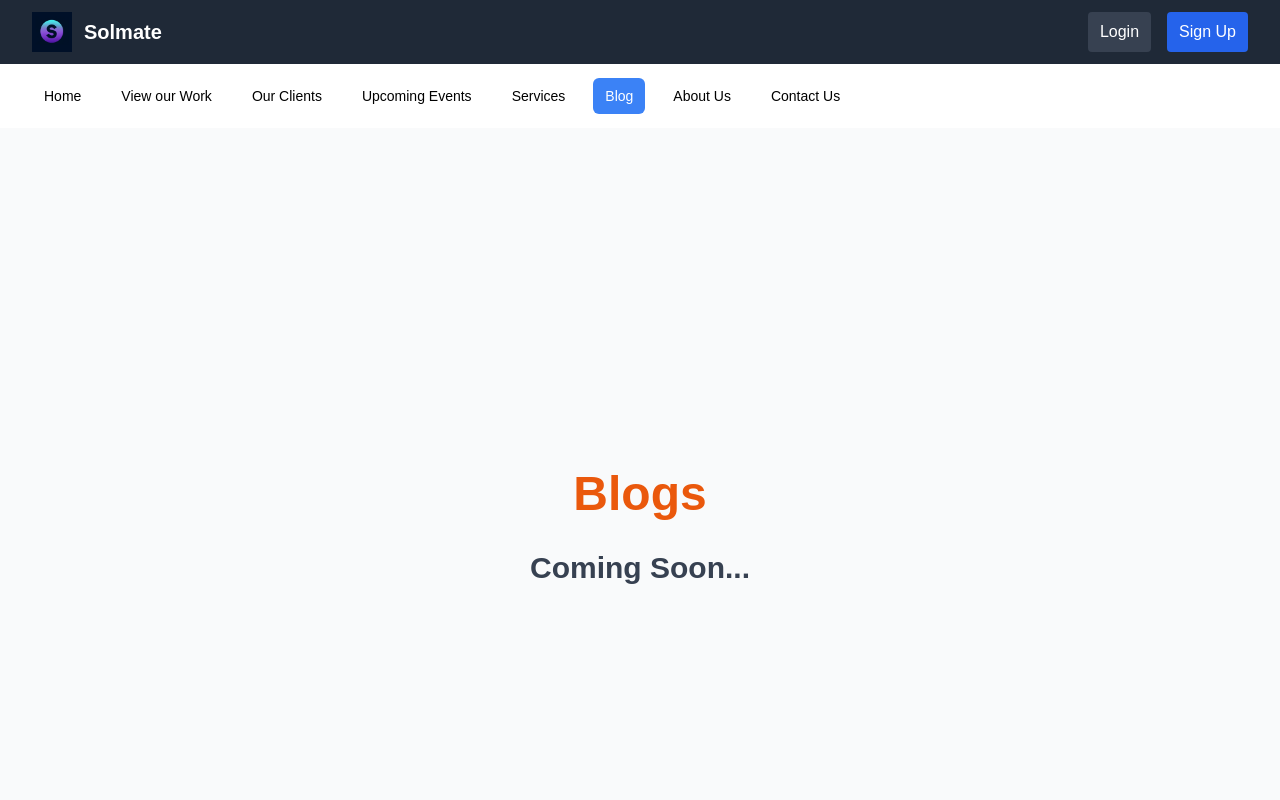
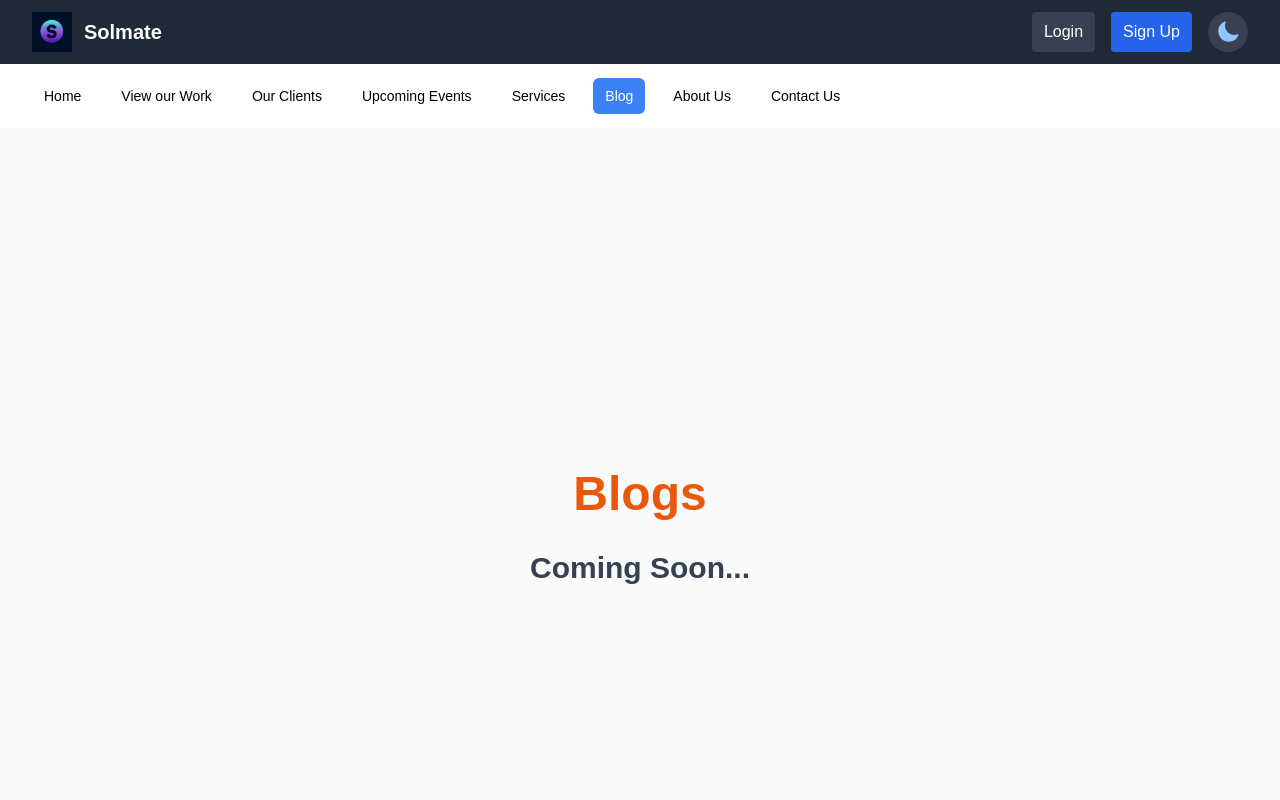
Before and after one commit to juanc07/solmate-next, a Next.js app: page /blog in a window 1280 px wide. Shown: the top 800 px of the page. Built offline with nearby package versions, Linux system fonts and the light colour scheme.

Commit message:
added light and dark mode toggle on header

```diff
--- a/package.json
+++ b/package.json
@@ -9,6 +9,7 @@
     "lint": "next lint"
   },
   "dependencies": {
+    "@heroicons/react": "^2.1.5",
     "@hookform/resolvers": "^3.9.0",
     "@radix-ui/react-checkbox": "^1.1.2",
     "@radix-ui/react-icons": "^1.3.0",
--- a/src/app/globals.css
+++ b/src/app/globals.css
@@ -2,19 +2,21 @@
 @tailwind components;
 @tailwind utilities;
 
+/* Basic Theme Variables */
 :root {
-  --background: #ffffff;
-  --foreground: #171717;
+  --background: #ffffff; /* Light background */
+  --foreground: #171717; /* Dark text */
 }
 
 @media (prefers-color-scheme: dark) {
   :root {
-    --background: #0a0a0a;
-    --foreground: #ededed;
+    --background: #0a0a0a; /* Dark background */
+    --foreground: #ededed; /* Light text */
   }
 }
 
-htl,body {
+/* Universal Styles for HTML and Body */
+html, body {
   color: var(--foreground);
   background: var(--background);
   font-family: Arial, Helvetica, sans-serif;
@@ -22,72 +24,96 @@ htl,body {
   margin: 0;
 }
 
+/* Utility Layer */
 @layer utilities {
   .text-balance {
     text-wrap: balance;
   }
 }
 
+/* Base Layer with Custom Colors and Themes */
 @layer base {
   :root {
-    --background: 0 0% 100%;
-    --foreground: 240 10% 3.9%;
-    --card: 0 0% 100%;
-    --card-foreground: 240 10% 3.9%;
-    --popover: 0 0% 100%;
-    --popover-foreground: 240 10% 3.9%;
-    --primary: 240 5.9% 10%;
-    --primary-foreground: 0 0% 98%;
-    --secondary: 240 4.8% 95.9%;
-    --secondary-foreground: 240 5.9% 10%;
-    --muted: 240 4.8% 95.9%;
-    --muted-foreground: 240 3.8% 46.1%;
-    --accent: 240 4.8% 95.9%;
-    --accent-foreground: 240 5.9% 10%;
-    --destructive: 0 84.2% 60.2%;
-    --destructive-foreground: 0 0% 98%;
-    --border: 240 5.9% 90%;
-    --input: 240 5.9% 90%;
-    --ring: 240 10% 3.9%;
-    --chart-1: 12 76% 61%;
-    --chart-2: 173 58% 39%;
-    --chart-3: 197 37% 24%;
-    --chart-4: 43 74% 66%;
-    --chart-5: 27 87% 67%;
-    --radius: 0.5rem;
+    /* Light Theme Variables */
+    --background: 0 0% 100%; /* White background */
+    --foreground: 240 10% 3.9%; /* Dark text */
+
+    --card: 0 0% 98%; /* Light card background */
+    --card-foreground: 240 10% 3.9%; /* Dark text on cards */
+
+    --popover: 0 0% 100%; /* Popover background */
+    --popover-foreground: 240 10% 3.9%; /* Dark text on popovers */
+
+    --primary: 271 76% 53%; /* Violet */
+    --primary-foreground: 0 0% 100%; /* White text on violet */
+
+    --secondary: 240 5% 95%; /* Light gray */
+    --secondary-foreground: 240 10% 3.9%; /* Dark text on gray */
+
+    --muted: 240 5% 90%; /* Muted gray */
+    --muted-foreground: 240 5% 40%; /* Gray text on muted elements */
+
+    --accent: 271 85% 60%; /* Bright violet */
+    --accent-foreground: 0 0% 100%; /* White on violet */
+
+    --destructive: 0 84% 60%; /* Red for destructive actions */
+    --destructive-foreground: 0 0% 100%; /* White on red */
+
+    --border: 240 5% 80%; /* Light border */
+    --input: 240 5% 95%; /* Light input background */
+    --ring: 271 76% 60%; /* Violet ring for focus */
+
+    --chart-1: 271 76% 50%; /* Violet for charts */
+    --chart-2: 160 60% 45%; /* Teal */
+    --chart-3: 30 80% 55%; /* Orange */
+    --chart-4: 280 65% 60%; /* Indigo */
+    --chart-5: 340 75% 55%; /* Pink */
+
+    --radius: 0.5rem; /* Border radius for components */
   }
+
+  /* Dark Theme Variables */
   .dark {
-    --background: 240 10% 3.9%;
-    --foreground: 0 0% 98%;
-    --card: 240 10% 3.9%;
-    --card-foreground: 0 0% 98%;
-    --popover: 240 10% 3.9%;
-    --popover-foreground: 0 0% 98%;
-    --primary: 0 0% 98%;
-    --primary-foreground: 240 5.9% 10%;
-    --secondary: 240 3.7% 15.9%;
-    --secondary-foreground: 0 0% 98%;
-    --muted: 240 3.7% 15.9%;
-    --muted-foreground: 240 5% 64.9%;
-    --accent: 240 3.7% 15.9%;
-    --accent-foreground: 0 0% 98%;
-    --destructive: 0 62.8% 30.6%;
-    --destructive-foreground: 0 0% 98%;
-    --border: 240 3.7% 15.9%;
-    --input: 240 3.7% 15.9%;
-    --ring: 240 4.9% 83.9%;
-    --chart-1: 220 70% 50%;
-    --chart-2: 160 60% 45%;
-    --chart-3: 30 80% 55%;
-    --chart-4: 280 65% 60%;
-    --chart-5: 340 75% 55%;
+    --background: 240 10% 3.9%; /* Near-black background */
+    --foreground: 0 0% 98%; /* Off-white text */
+
+    --card: 240 10% 10%; /* Dark card background */
+    --card-foreground: 0 0% 98%; /* Light text on cards */
+
+    --popover: 240 10% 10%; /* Dark popover background */
+    --popover-foreground: 0 0% 98%; /* Light text on popovers */
+
+    --primary: 271 76% 53%; /* Violet */
+    --primary-foreground: 0 0% 100%; /* White text on violet */
+
+    --secondary: 240 5% 15%; /* Dark gray */
+    --secondary-foreground: 0 0% 90%; /* Light text on secondary elements */
+
+    --muted: 240 4% 20%; /* Muted dark gray */
+    --muted-foreground: 240 6% 60%; /* Light gray text */
+
+    --accent: 271 85% 70%; /* Bright violet for accents */
+    --accent-foreground: 0 0% 100%; /* White on violet */
+
+    --destructive: 0 62% 30%; /* Dark red */
+    --destructive-foreground: 0 0% 90%; /* Light text on red */
+
+    --border: 240 5% 40%; /* Dark border */
+    --input: 240 5% 15%; /* Dark input background */
+    --ring: 271 76% 65%; /* Bright violet ring */
+
+    --chart-1: 220 70% 50%; /* Blue for charts */
+    --chart-2: 160 60% 45%; /* Teal */
+    --chart-3: 30 80% 55%; /* Orange */
+    --chart-4: 280 65% 60%; /* Indigo */
+    --chart-5: 340 75% 55%; /* Pink */
   }
-}
 
-@layer base {
+  /* Apply Border and Background Styles */
   * {
     @apply border-border;
   }
+
   body {
     @apply bg-background text-foreground;
   }
--- a/src/components/custom/client/Header.tsx
+++ b/src/components/custom/client/Header.tsx
@@ -1,10 +1,36 @@
 "use client";
 
-import React from "react";
+import React, { useEffect, useState } from "react";
 import Image from "next/image";
 import Link from "next/link";
 
+// Ensure the icons are from Heroicons (which Tailwind recommends)
+import { SunIcon, MoonIcon } from "@heroicons/react/24/solid";
+
 export default function Header() {
+  const [isDark, setIsDark] = useState<boolean>(() => {
+    // Check local storage for the saved theme or fallback to system preference
+    if (typeof window !== "undefined") {
+      const storedTheme = localStorage.getItem("theme");
+      if (storedTheme) return storedTheme === "dark";
+      return window.matchMedia("(prefers-color-scheme: dark)").matches;
+    }
+    return false;
+  });
+
+  useEffect(() => {
+    const root = document.documentElement;
+    if (isDark) {
+      root.classList.add("dark");
+      localStorage.setItem("theme", "dark");
+    } else {
+      root.classList.remove("dark");
+      localStorage.setItem("theme", "light");
+    }
+  }, [isDark]);
+
+  const toggleTheme = () => setIsDark((prev) => !prev);
+
   return (
     <header className="bg-gray-800 text-white flex justify-between items-center h-16 w-full px-4 sm:px-6 lg:px-8">
       {/* Logo and Brand Name */}
@@ -22,14 +48,33 @@ export default function Header() {
         </Link>
       </div>
 
-            {/* Action Buttons */}
+      {/* Action Buttons and Theme Toggle */}
       <div className="flex space-x-2 sm:space-x-4 items-center">
-                <Link href="/login" className="px-3 py-2 text-sm sm:text-base bg-gray-700 hover:bg-gray-600 rounded focus:outline-none focus:ring-2 focus:ring-gray-500 transition">
+        <Link
+          href="/login"
+          className="px-3 py-2 text-sm sm:text-base bg-gray-700 hover:bg-gray-600 rounded focus:outline-none focus:ring-2 focus:ring-gray-500 transition"
+        >
           Login
         </Link>
-                <Link href="/signup" className="px-3 py-2 text-sm sm:text-base bg-blue-600 hover:bg-blue-500 rounded focus:outline-none focus:ring-2 focus:ring-blue-400 transition">
+        <Link
+          href="/signup"
+          className="px-3 py-2 text-sm sm:text-base bg-blue-600 hover:bg-blue-500 rounded focus:outline-none focus:ring-2 focus:ring-blue-400 transition"
+        >
           Sign Up
         </Link>
+
+        {/* Theme Toggle Button */}
+        <button
+          onClick={toggleTheme}
+          className="w-10 h-10 flex items-center justify-center rounded-full bg-gray-700 hover:bg-gray-600 focus:outline-none focus:ring-2 focus:ring-gray-500 transition"
+          aria-label="Toggle Theme"
+        >
+          {isDark ? (
+            <SunIcon className="h-6 w-6 text-yellow-400" />
+          ) : (
+            <MoonIcon className="h-6 w-6 text-blue-300" />
+          )}
+        </button>
       </div>
     </header>
   );
```
Also changed, not shown: 1 other file (tests, documents, lock files or other folders). Lines whose indentation alone changed are shown as unchanged.
